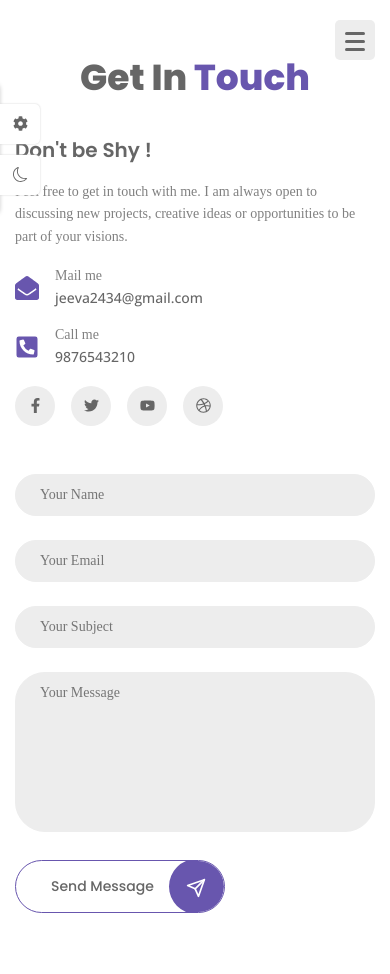
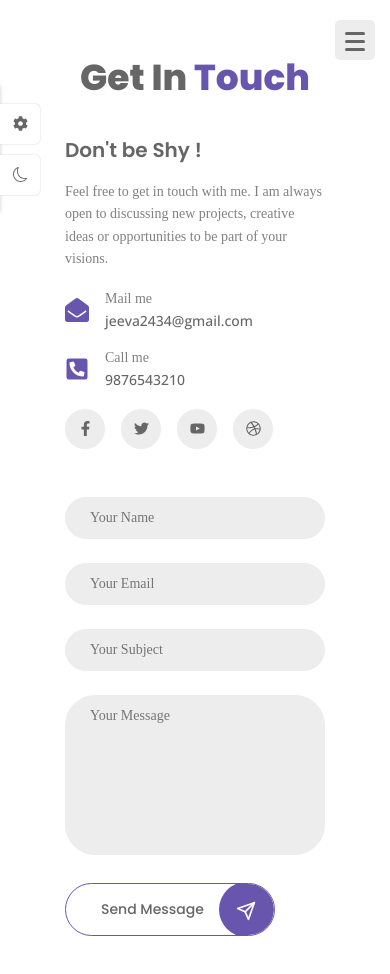
Before and after one commit to Jeeva2434/personal-portfolio-react, a React (Vite) app: page /contact in a window 390 px wide. Shown: the top 974 px of the page. Built offline with nearby package versions, Linux system fonts and the light colour scheme.

Commit message:
UI layout corrections

```diff
--- a/src/index.css
+++ b/src/index.css
@@ -90,7 +90,7 @@
     }
 
     .section{
-        padding-block: 50px;
+        padding: 50px;
     }
 
     .section__title{
@@ -152,6 +152,7 @@
         height: 270px;
         border-radius: 50%;
         margin-top: auto;
+        object-fit: cover;
     }
 
     .home__content{
--- a/src/pages/home/Home.jsx
+++ b/src/pages/home/Home.jsx
@@ -1,4 +1,4 @@
-import Profile from '../../assets/home.jpg';
+import Profile from '../../assets/profile.jpeg';
 import {Link} from 'react-router-dom';
 import {FaArrowRight} from 'react-icons/fa';
 import './home.css';
--- a/src/pages/home/home.css
+++ b/src/pages/home/home.css
@@ -7,7 +7,7 @@
 
 .home__img{
     height: 100%;
-    object-fit: cover;
+    object-fit: contain;
     border-radius: 30px;
     box-shadow: 0 0 8px hsla(0,0%,0%,0.4);
     z-index: 1;
```
Also changed, not shown: src/assets/profile.jpeg (added), src/assets/profile2.jpeg (added).
